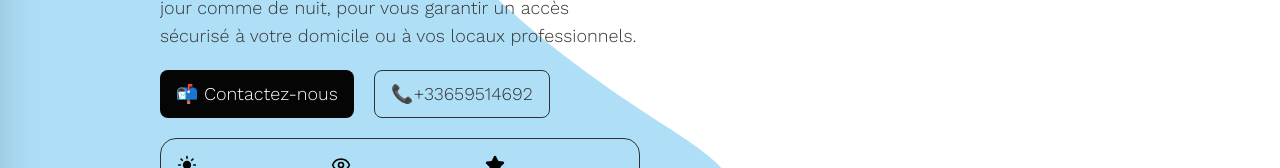
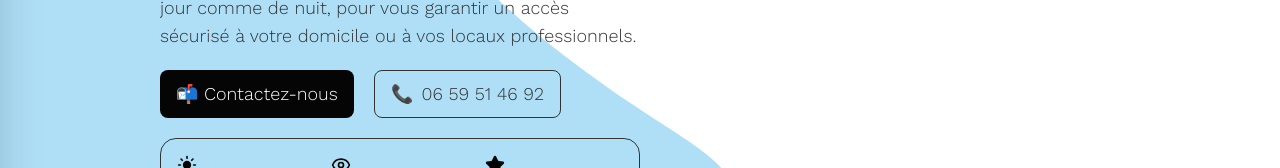
Before and after one commit to GitMan-Del/Serrurier-Service-, a Next.js app: page / in a window 1280 px wide. Shown: the part 409-577 px from the top of the page. Built offline with nearby package versions, Linux system fonts and the light colour scheme; no server answers.

Commit message:
Conversii/tel

```diff
--- /dev/null
+++ b/src/app/components/CallBtn.tsx
@@ -0,0 +1,47 @@
+'use client';
+
+import { handlePhoneClickConversion } from '@/utils/gtag';
+import { ReactNode } from 'react';
+
+interface CallBtnProps {
+  variant?: 'Call-Btn' | 'Call-Link';
+  text?: string;
+  className?: string;
+}
+
+const CallBtn = ({
+  variant = 'Call-Btn',
+  text = '06 59 51 46 92',
+  className = '',
+}: CallBtnProps) => {
+  if (variant === 'Call-Link') {
+    return (
+      <a
+        href="tel:+33659514692"
+        onClick={handlePhoneClickConversion}
+        className={`inline-flex items-center gap-1 text-blue-700 font-medium relative group ${className}`}
+        style={{ textDecoration: 'none' }}
+      >
+        <span className="text-lg" role="img" aria-label="phone">
+          <svg width="18" height="18" viewBox="0 0 24 24" fill="none" xmlns="http://www.w3.org/2000/svg" className="inline-block align-middle"><path d="M6.62 10.79a15.053 15.053 0 006.59 6.59l2.2-2.2a1 1 0 011.01-.24c1.12.37 2.33.57 3.58.57a1 1 0 011 1V20a1 1 0 01-1 1C10.07 21 3 13.93 3 5a1 1 0 011-1h3.5a1 1 0 011 1c0 1.25.2 2.46.57 3.58a1 1 0 01-.24 1.01l-2.2 2.2z" fill="#e53935"/></svg>
+        </span>
+        <span className="relative">
+          {text}
+          <span className="absolute left-0 -bottom-0.5 w-full h-[2px] bg-blue-700 scale-x-0 group-hover:scale-x-100 transition-transform duration-200 origin-left rounded" />
+        </span>
+      </a>
+    );
+  }
+  // Default: Call-Btn
+  return (
+    <a
+      href="tel:+33659514692"
+      onClick={handlePhoneClickConversion}
+      className={`btn-sec hover:scale-105 transition-all duration-200 border hover:cursor-pointer btn-fade-in px-6 py-3 text-base md:text-lg rounded-lg min-w-[48px] min-h-[48px] flex items-center justify-center ${className}`}
+    >
+      <span className="mr-2" role="img" aria-label="phone">📞</span> {text}
+    </a>
+  );
+};
+
+export default CallBtn;
--- a/src/app/components/Footer.tsx
+++ b/src/app/components/Footer.tsx
@@ -1,5 +1,6 @@
 import Image from "next/image";
 // import Link from "next/link";
+import CallBtn from "./CallBtn";
 
 export default function Footer() {
   return (
@@ -37,8 +38,7 @@ export default function Footer() {
               <a href="mailto:contact@serrurier-express.fr" className="hover:underline">adrian@expertsdemaison.fr</a>
             </li>
             <li>
-              <span className="inline-block mr-2">📞</span>
-              <a href="tel:+33659514692" className="hover:underline">+33659514692 (7j/7 – 24h/24)</a>
+              <CallBtn variant="Call-Link" text="+33659514692 (7j/7 , 24h/24)" />
             </li>
             <li>
               <span className="inline-block mr-2">📍</span>
--- a/src/app/page.tsx
+++ b/src/app/page.tsx
@@ -5,6 +5,7 @@ import { Sun , Star , EyeIcon, DoorOpen, AlarmClock, KeyRound, ShieldOff, Shield
 import dynamic from "next/dynamic";
 const TestimonialCarousel = dynamic(() => import("./components/TestimonialCarousel"), { ssr: false });
 import Footer from "./components/Footer";
+import CallBtn from "./components/CallBtn";
 import { useEffect, useRef } from "react";
 
 export default function MainPage() {
@@ -109,12 +110,7 @@ export default function MainPage() {
           >
             📬 Contactez-nous
           </a>
-          <a
-            href="tel:+33659514692"
-            className="btn-sec hover:scale-105 transition-all duration-200 border hover:cursor-pointer   btn-fade-in px-6 py-3 text-base md:text-lg rounded-lg min-w-[48px] min-h-[48px] flex items-center justify-center"
-          >
-            📞+33659514692
-          </a>
+          <CallBtn />
           </div>
 
           <div className="w-full btn-fade-in">
--- /dev/null
+++ b/src/utils/gtag.ts
@@ -0,0 +1,15 @@
+declare global {
+    interface Window {
+      gtag?: (...args: unknown[]) => void;
+    }
+  }
+
+  export const handlePhoneClickConversion = () => {
+    if (typeof window !== 'undefined' && typeof window.gtag !== 'undefined') {
+      window.gtag('event', 'conversion', {
+        send_to: 'AW-1003293596/wzxmCL-uoO8aEJyXtN4D',
+        value: 75.0,
+        currency: 'EUR',
+      });
+    }
+  };
```
